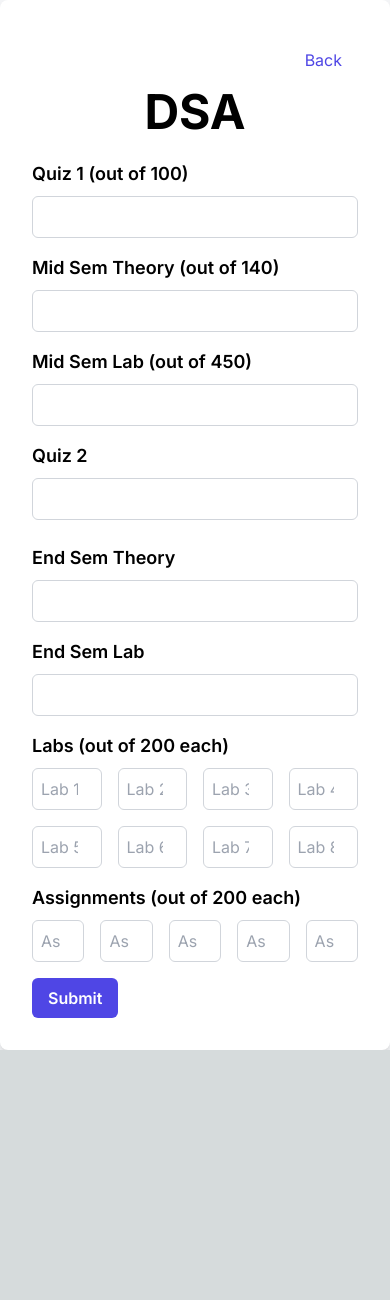
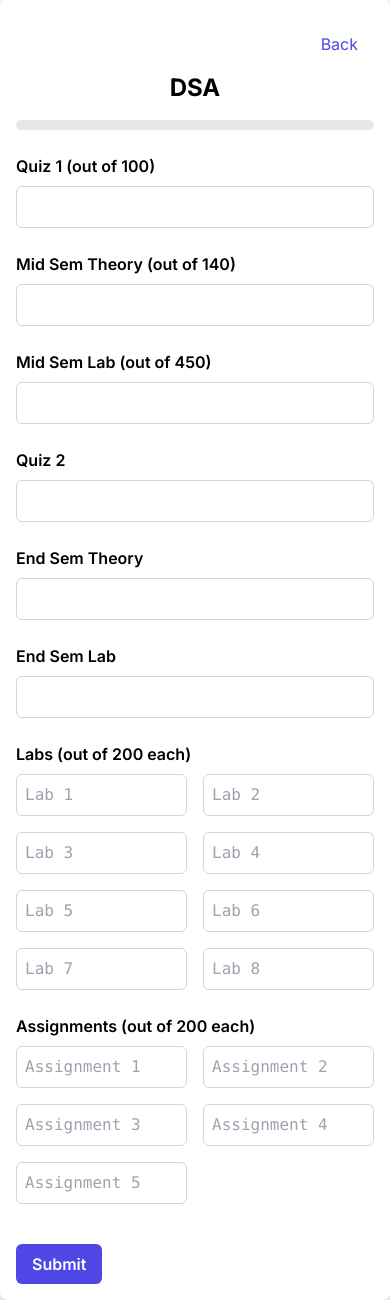
Before and after one commit to Arihant25/gradR, a Next.js app: page /courses/Data-Structures-and-Algorithms in a window 390 px wide. Before the commit the page ends 1050 px from the top, so only its background shows below. Built offline with nearby package versions, Linux system fonts and the light colour scheme.

Commit message:
Add responsive styles and progress bar to DSA and IIoT

```diff
--- a/src/app/courses/Data-Structures-and-Algorithms/page.tsx
+++ b/src/app/courses/Data-Structures-and-Algorithms/page.tsx
@@ -1,6 +1,18 @@
 'use client';
 import { useRouter } from 'next/router';
-import React, { useState } from 'react';
+import React, { useState, useEffect } from 'react';
+
+interface FormData {
+  quiz1: string;
+  midSemTheory: string;
+  midSemLab: string;
+  quiz2: string;
+  endSemTheory: string;
+  endSemLab: string;
+  labs: string[];
+  assignments: string[];
+}
+
 const NavBar = () => {
   const router = useRouter();
 
@@ -14,7 +26,7 @@ const NavBar = () => {
 };
 
 const DSAPage = () => {
-  const [formData, setformData] = useState({
+  const [formData, setformData] = useState<FormData>({
     quiz1: '',
     midSemTheory: '',
     midSemLab: '',
@@ -25,7 +37,21 @@ const DSAPage = () => {
     assignments: Array(5).fill(''),
   });
 
-  const handleInputChange = (e, index = null) => {
+  const [progress, setProgress] = useState(0);
+
+  const handleScroll = () => {
+    const scrollHeight = document.documentElement.scrollHeight - document.documentElement.clientHeight;
+    const scrollTop = window.pageYOffset || document.documentElement.scrollTop;
+    const progress = (scrollTop / scrollHeight) * 100;
+    setProgress(progress);
+  };
+
+  useEffect(() => {
+    window.addEventListener('scroll', handleScroll);
+    return () => window.removeEventListener('scroll', handleScroll);
+  }, []);
+
+  const handleInputChange = (e: React.ChangeEvent<HTMLInputElement>, index: number | null = null) => {
     if (index !== null) {
       if (e.target.name.startsWith('lab')) {
         const updatedLabs = [...formData.labs];
@@ -62,109 +88,114 @@ const DSAPage = () => {
   };
 
   return (
-    <div className="min-h-screen bg-gray-100 flex justify-center items-center text-black">
-      <div className="bg-white p-8 rounded-lg shadow-md">
+    <div className="min-h-screen bg-gray-100 flex flex-col justify-center items-center text-black">
+      <div className="bg-white p-4 sm:p-8 rounded-lg shadow-md max-w-5xl w-full">
         <nav className="w-full bg-white p-4 text-right">
           <button onClick={() => history.back()} className="text-indigo-600">
             Back
           </button>
         </nav>
-        <h2 className="text-5xl font-bold mb-6 text-center">DSA</h2>
-        <div className="mb-4">
-          <h3 className="text-lg font-semibold mb-2">Quiz 1 (out of 100)</h3>
+        <div className="mb-6">
+          <h2 className="text-2xl sm:text-5xl font-bold text-center">DSA</h2>
+          <div className="w-full bg-gray-200 rounded-full h-2.5 mt-4">
+            <div className="bg-indigo-600 h-2.5 rounded-full transition-all duration-500 sticky top-0" style={{ width: `${progress}%` }}></div>
+          </div>
+        </div>
+        <div className="mb-6 animate-fade-in">
+          <h3 className="text-base sm:text-lg font-semibold mb-2">Quiz 1 (out of 100)</h3>
           <input
             type="number"
             name="quiz1"
             value={formData.quiz1}
             onChange={handleInputChange}
-            className="border border-gray-300 rounded-md p-2 w-full"
+            className="border border-gray-300 rounded-md p-2 w-full font-mono"
           />
         </div>
-        <div className="mb-4">
-          <h3 className="text-lg font-semibold mb-2">Mid Sem Theory (out of 140)</h3>
+        <div className="mb-6 animate-fade-in animate-delay-100">
+          <h3 className="text-base sm:text-lg font-semibold mb-2">Mid Sem Theory (out of 140)</h3>
           <input
             type="number"
             name="midSemTheory"
             value={formData.midSemTheory}
             onChange={handleInputChange}
-            className="border border-gray-300 rounded-md p-2 w-full"
+            className="border border-gray-300 rounded-md p-2 w-full font-mono"
           />
         </div>
-        <div className="mb-4">
-          <h3 className="text-lg font-semibold mb-2">Mid Sem Lab (out of 450)</h3>
+        <div className="mb-6 animate-fade-in animate-delay-200">
+          <h3 className="text-base sm:text-lg font-semibold mb-2">Mid Sem Lab (out of 450)</h3>
           <input
             type="number"
             name="midSemLab"
             value={formData.midSemLab}
             onChange={handleInputChange}
-            className="border border-gray-300 rounded-md p-2 w-full"
+            className="border border-gray-300 rounded-md p-2 w-full font-mono"
           />
         </div>
-        <div className="mb-6">
-          <h3 className="text-lg font-semibold mb-2">Quiz 2</h3>
+        <div className="mb-6 animate-fade-in animate-delay-300">
+          <h3 className="text-base sm:text-lg font-semibold mb-2">Quiz 2</h3>
           <input
             type="number"
             name="quiz2"
             value={formData.quiz2}
             onChange={handleInputChange}
-            className="border border-gray-300 rounded-md p-2 w-full"
+            className="border border-gray-300 rounded-md p-2 w-full font-mono"
           />
         </div>
-        <div className="mb-4">
-          <h3 className="text-lg font-semibold mb-2">End Sem Theory</h3>
+        <div className="mb-6 animate-fade-in animate-delay-400">
+          <h3 className="text-base sm:text-lg font-semibold mb-2">End Sem Theory</h3>
           <input
             type="number"
             name="endSemTheory"
             value={formData.endSemTheory}
             onChange={handleInputChange}
-            className="border border-gray-300 rounded-md p-2 w-full"
+            className="border border-gray-300 rounded-md p-2 w-full font-mono"
           />
         </div>
-        <div className="mb-4">
-          <h3 className="text-lg font-semibold mb-2">End Sem Lab</h3>
+        <div className="mb-6 animate-fade-in animate-delay-500">
+          <h3 className="text-base sm:text-lg font-semibold mb-2">End Sem Lab</h3>
           <input
             type="number"
             name="endSemLab"
             value={formData.endSemLab}
             onChange={handleInputChange}
-            className="border border-gray-300 rounded-md p-2 w-full"
+            className="border border-gray-300 rounded-md p-2 w-full font-mono"
           />
         </div>
-        <div className="mb-4">
-          <h3 className="text-lg font-semibold mb-2">Labs (out of 200 each)</h3>
-          <div className="grid grid-cols-4 gap-4">
+        <div className="mb-6 animate-fade-in animate-delay-600">
+          <h3 className="text-base sm:text-lg font-semibold mb-2">Labs (out of 200 each)</h3>
+          <div className="grid grid-cols-2 sm:grid-cols-4 gap-4">
             {formData.labs.map((value, index) => (
               <input
                 key={index}
                 type="number"
-                name={`lab${index + 1} `}
+                name={`lab${index + 1}`}
                 value={value}
                 onChange={(e) => handleInputChange(e, index)}
-                className="border border-gray-300 rounded-md p-2"
-                placeholder={`Lab ${index + 1} `}
+                className="border border-gray-300 rounded-md p-2 w-full font-mono"
+                placeholder={`Lab ${index + 1}`}
               />
             ))}
           </div>
         </div>
-        <div className="mb-4">
-          <h3 className="text-lg font-semibold mb-2">Assignments (out of 200 each)</h3>
-          <div className="grid grid-cols-5 gap-4">
+        <div className="mb-6 animate-fade-in animate-delay-700">
+          <h3 className="text-base sm:text-lg font-semibold mb-2">Assignments (out of 200 each)</h3>
+          <div className="grid grid-cols-2 sm:grid-cols-5 gap-4">
             {formData.assignments.map((value, index) => (
               <input
                 key={index}
                 type="number"
-                name={`assignment${index + 1} `}
+                name={`assignment${index + 1}`}
                 value={value}
                 onChange={(e) => handleInputChange(e, index)}
-                className="border border-gray-300 rounded-md p-2"
-                placeholder={`Assignment ${index + 1} `}
+                className="border border-gray-300 rounded-md p-2 w-full font-mono"
+                placeholder={`Assignment ${index + 1}`}
               />
             ))}
           </div>
         </div>
         <button
           onClick={calculateMarks}
-          className="bg-indigo-600 text-white font-semibold py-2 px-4 rounded-md hover:bg-indigo-700 transition-colors duration-300"
+          className="bg-indigo-600 text-white font-semibold py-2 px-4 rounded-md hover:bg-indigo-700 transition-colors duration-300 mt-4"
         >
           Submit
         </button>
--- a/src/app/courses/Introduction-to-IoT/page.tsx
+++ b/src/app/courses/Introduction-to-IoT/page.tsx
@@ -1,6 +1,16 @@
 'use client';
 import { useRouter } from 'next/router';
-import React, { useState } from 'react';
+import React, { useState, useEffect } from 'react';
+
+interface FormData {
+  quiz: string;
+  midSem: string;
+  assignment: string;
+  endSem: string;
+  project: string;
+  labs: string[];
+}
+
 const NavBar = () => {
   const router = useRouter();
 
@@ -14,7 +24,7 @@ const NavBar = () => {
 };
 
 const IIoTPage = () => {
-  const [formData, setformData] = useState({
+  const [formData, setformData] = useState<FormData>({
     quiz: '',
     midSem: '',
     assignment: '',
@@ -23,16 +33,26 @@ const IIoTPage = () => {
     labs: Array(10).fill('')
   });
 
-  const handleInputChange = (e, index = null) => {
+  const [progress, setProgress] = useState(0);
+
+  const handleScroll = () => {
+    const scrollHeight = document.documentElement.scrollHeight - document.documentElement.clientHeight;
+    const scrollTop = window.pageYOffset || document.documentElement.scrollTop;
+    const progress = (scrollTop / scrollHeight) * 100;
+    setProgress(progress);
+  };
+
+  useEffect(() => {
+    window.addEventListener('scroll', handleScroll);
+    return () => window.removeEventListener('scroll', handleScroll);
+  }, []);
+
+  const handleInputChange = (e: React.ChangeEvent<HTMLInputElement>, index: number | null = null) => {
     if (index !== null) {
       if (e.target.name.startsWith('lab')) {
         const updatedLabs = [...formData.labs];
         updatedLabs[index] = e.target.value;
         setformData({ ...formData, labs: updatedLabs });
-      } else if (e.target.name.startsWith('assignment')) {
-        const updatedAssignments = [...formData.assignment];
-        updatedAssignments[index] = e.target.value;
-        setformData({ ...formData, assignment: updatedAssignments });
       }
     } else {
       setformData({ ...formData, [e.target.name]: e.target.value });
@@ -43,7 +63,7 @@ const IIoTPage = () => {
     // Set the default value of each to 0
     for (let key in formData) {
       if (Array.isArray(formData[key])) {
-        formData[key] = formData[key].map((value: string | number) => (value === '' ? 0 : value));
+        formData[key] = formData[key].map((value) => (value === '' ? 0 : value));
       } else {
         formData[key] = formData[key] === '' ? 0 : formData[key];
       }
@@ -61,83 +81,88 @@ const IIoTPage = () => {
   };
 
   return (
-    <div className="min-h-screen bg-gray-100 flex justify-center items-center text-black">
-      <div className="bg-white p-8 rounded-lg shadow-md">
+    <div className="min-h-screen bg-gray-100 flex flex-col justify-center items-center text-black">
+      <div className="bg-white p-4 sm:p-8 rounded-lg shadow-md max-w-6xl w-full">
         <nav className="w-full bg-white p-4 text-right">
           <button onClick={() => history.back()} className="text-indigo-600">
             Back
           </button>
         </nav>
-        <h2 className="text-5xl font-bold mb-6 text-center"> IIoT </h2>
-        <div className="mb-4">
-          <h3 className="text-lg font-semibold mb-2"> Quiz (out of 15) </h3>
+        <div className="mb-8">
+          <h2 className="text-2xl sm:text-5xl font-bold text-center">IIoT</h2>
+          <div className="w-full bg-gray-200 rounded-full h-2.5 mt-4">
+            <div className="bg-indigo-600 h-2.5 rounded-full transition-all duration-500" style={{ width: `${progress}%` }}></div>
+          </div>
+        </div>
+        <div className="mb-8 animate-fade-in">
+          <h3 className="text-base sm:text-lg font-semibold mb-2">Quiz (out of 15)</h3>
           <input
             type="number"
             name="quiz"
             value={formData.quiz}
             onChange={handleInputChange}
-            className="border border-gray-300 rounded-md p-2 w-full"
+            className="border border-gray-300 rounded-md p-2 w-full font-mono"
           />
         </div>
-        <div className="mb-4">
-          <h3 className="text-lg font-semibold mb-2"> Mid Sem (out of 20) </h3>
+        <div className="mb-8 animate-fade-in animate-delay-100">
+          <h3 className="text-base sm:text-lg font-semibold mb-2">Mid Sem (out of 20)</h3>
           <input
             type="number"
             name="midSem"
             value={formData.midSem}
             onChange={handleInputChange}
-            className="border border-gray-300 rounded-md p-2 w-full"
+            className="border border-gray-300 rounded-md p-2 w-full font-mono"
           />
         </div>
-        <div className="mb-6">
-          <h3 className="text-lg font-semibold mb-2"> Assignment (out of 15) </h3>
+        <div className="mb-8 animate-fade-in animate-delay-200">
+          <h3 className="text-base sm:text-lg font-semibold mb-2">Assignment (out of 15)</h3>
           <input
             type="number"
             name="assignment"
             value={formData.assignment}
             onChange={handleInputChange}
-            className="border border-gray-300 rounded-md p-2 w-full"
+            className="border border-gray-300 rounded-md p-2 w-full font-mono"
           />
         </div>
-        <div className="mb-4">
-          <h3 className="text-lg font-semibold mb-2"> End Sem (out of 100) </h3>
+        <div className="mb-8 animate-fade-in animate-delay-300">
+          <h3 className="text-base sm:text-lg font-semibold mb-2">End Sem (out of 100)</h3>
           <input
             type="number"
             name="endSem"
             value={formData.endSem}
             onChange={handleInputChange}
-            className="border border-gray-300 rounded-md p-2 w-full"
+            className="border border-gray-300 rounded-md p-2 w-full font-mono"
           />
         </div>
-        <div className="mb-4">
-          <h3 className="text-lg font-semibold mb-2"> Project (out of 100) </h3>
+        <div className="mb-8 animate-fade-in animate-delay-400">
+          <h3 className="text-base sm:text-lg font-semibold mb-2">Project (out of 100)</h3>
           <input
             type="number"
             name="project"
             value={formData.project}
             onChange={handleInputChange}
-            className="border border-gray-300 rounded-md p-2 w-full"
+            className="border border-gray-300 rounded-md p-2 w-full font-mono"
           />
         </div>
-        <div className="mb-4">
-          <h3 className="text-lg font-semibold mb-2"> Labs (out of 25 each) </h3>
-          <div className="grid grid-cols-4 gap-4">
+        <div className="mb-8 animate-fade-in animate-delay-500">
+          <h3 className="text-base sm:text-lg font-semibold mb-2">Labs (out of 25 each)</h3>
+          <div className="grid grid-cols-2 sm:grid-cols-4 gap-4">
             {formData.labs.map((value, index) => (
               <input
                 key={index}
                 type="number"
-                name={`lab${index + 1} `}
+                name={`lab${index + 1}`}
                 value={value}
                 onChange={(e) => handleInputChange(e, index)}
-                className="border border-gray-300 rounded-md p-2"
-                placeholder={`Lab ${index + 1} `}
+                className="border border-gray-300 rounded-md p-2 w-full font-mono"
+                placeholder={`Lab ${index + 1}`}
               />
             ))}
           </div>
         </div>
         <button
           onClick={calculateMarks}
-          className="bg-indigo-600 text-white font-semibold py-2 px-4 rounded-md hover:bg-indigo-700 transition-colors duration-300"
+          className="bg-indigo-600 text-white font-semibold py-2 px-4 rounded-md hover:bg-indigo-700 transition-colors duration-300 mt-4"
         >
           Submit
         </button>
```
Also changed, not shown: src/app/csx/page.tsx (+26 -22 lines), src/app/page.tsx (+25 -9 lines).
